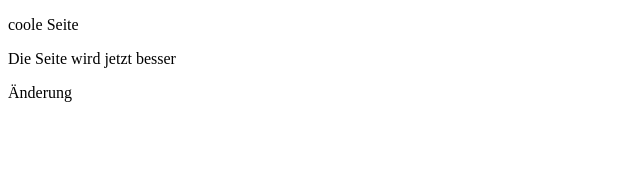
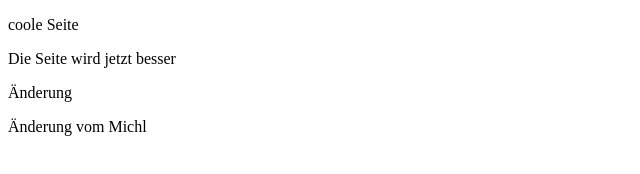
Before and after one commit to fraertl/htl-test-1, a plain HTML site: page index.html in a window 1280 px wide. Shown: the whole page, without its empty margins (0-640 px from the left). Drawn offline with Linux system fonts and the light colour scheme.

Commit message:
Änderung vom Michl

```diff
--- a/index.html
+++ b/index.html
@@ -9,6 +9,7 @@
     <p> coole Seite </p>
     <p> Die Seite wird jetzt besser </p>
     <p> Änderung </p>
+    <p>Änderung vom Michl</p>
     <script src="index.js"></script>
 </body>
 </html>
```
